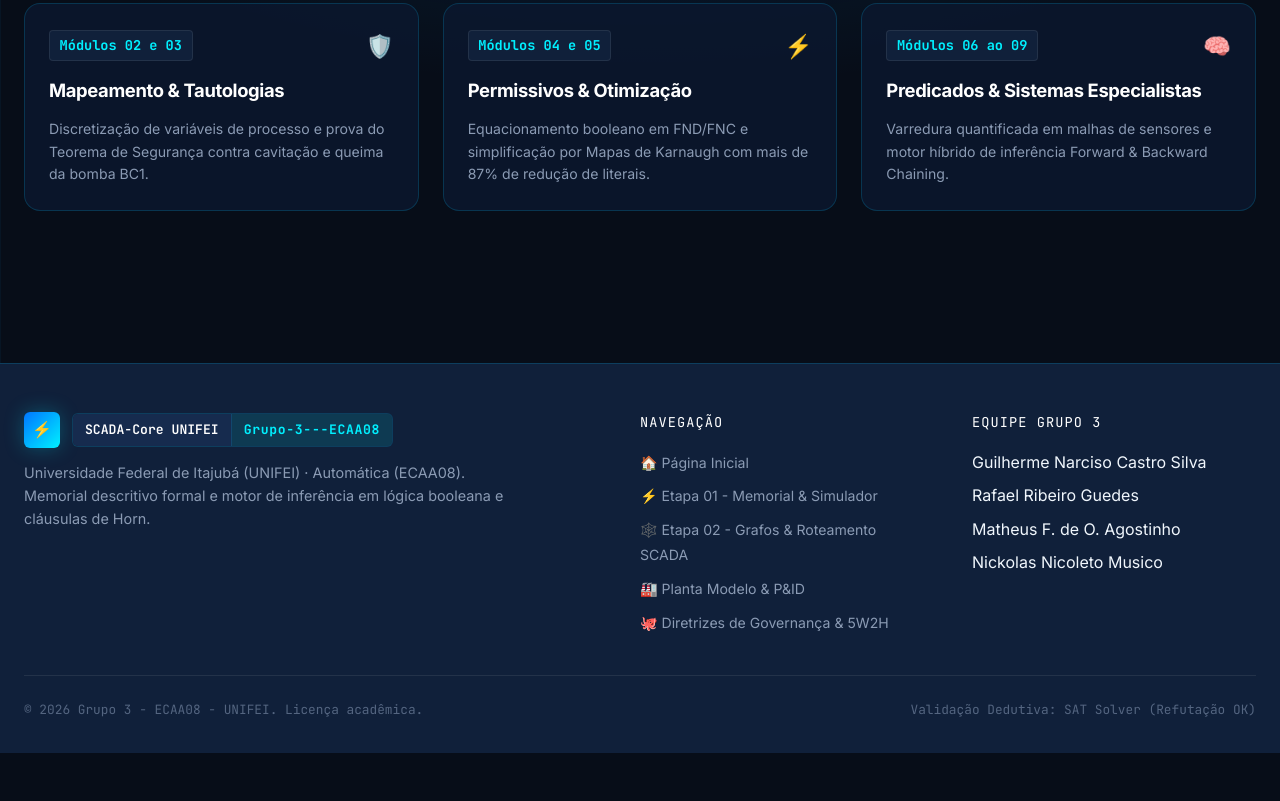
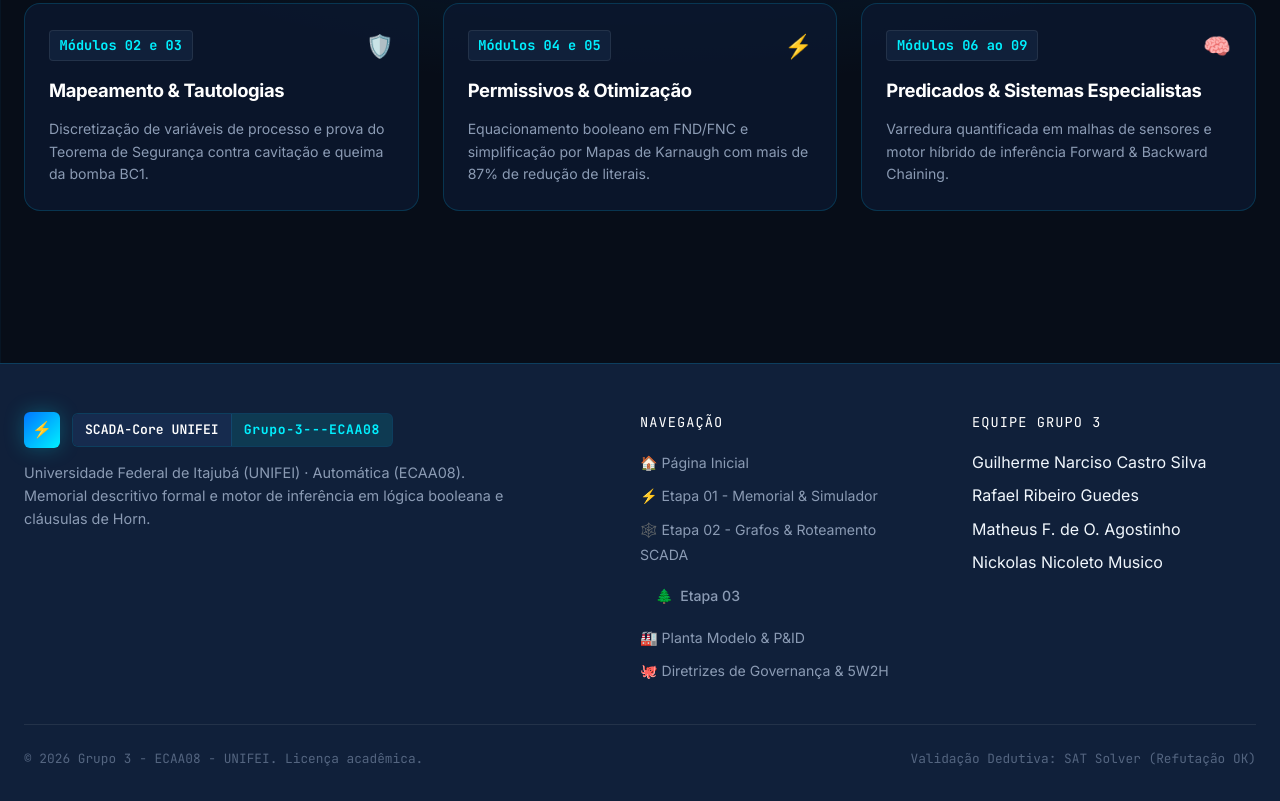
Before and after one commit to GuiCastro7/Grupo-3---ECAA08, a plain HTML site: page doc/etapa-01-logica.html in a window 1280 px wide. Shown: the part 1632-2433 px from the top of the page. Before the commit the page ends 2385 px from the top, so only its background shows below. Drawn offline with Linux system fonts and the light colour scheme.

Commit message:
Add link to Etapa 03 in footer navigation

```diff
--- a/doc/etapa-01-logica.html
+++ b/doc/etapa-01-logica.html
@@ -1070,6 +1070,7 @@
           <li><a href="../index.html">🏠 Página Inicial</a></li>
           <li><a href="etapa-01-logica.html">⚡ Etapa 01 - Memorial & Simulador</a></li>
           <li><a href="etapa-02-grafos.html">🕸️ Etapa 02 - Grafos & Roteamento SCADA</a></li>
+          <li><a href="doc/etapa-03-arvores.html" class="nav-link"><span>🌲</span> Etapa 03</a></li>
           <li><a href="planta-modelo.html">🏭 Planta Modelo & P&ID</a></li>
           <li><a href="diretrizes-github.html">🐙 Diretrizes de Governança & 5W2H</a></li>
         </ul>
```
